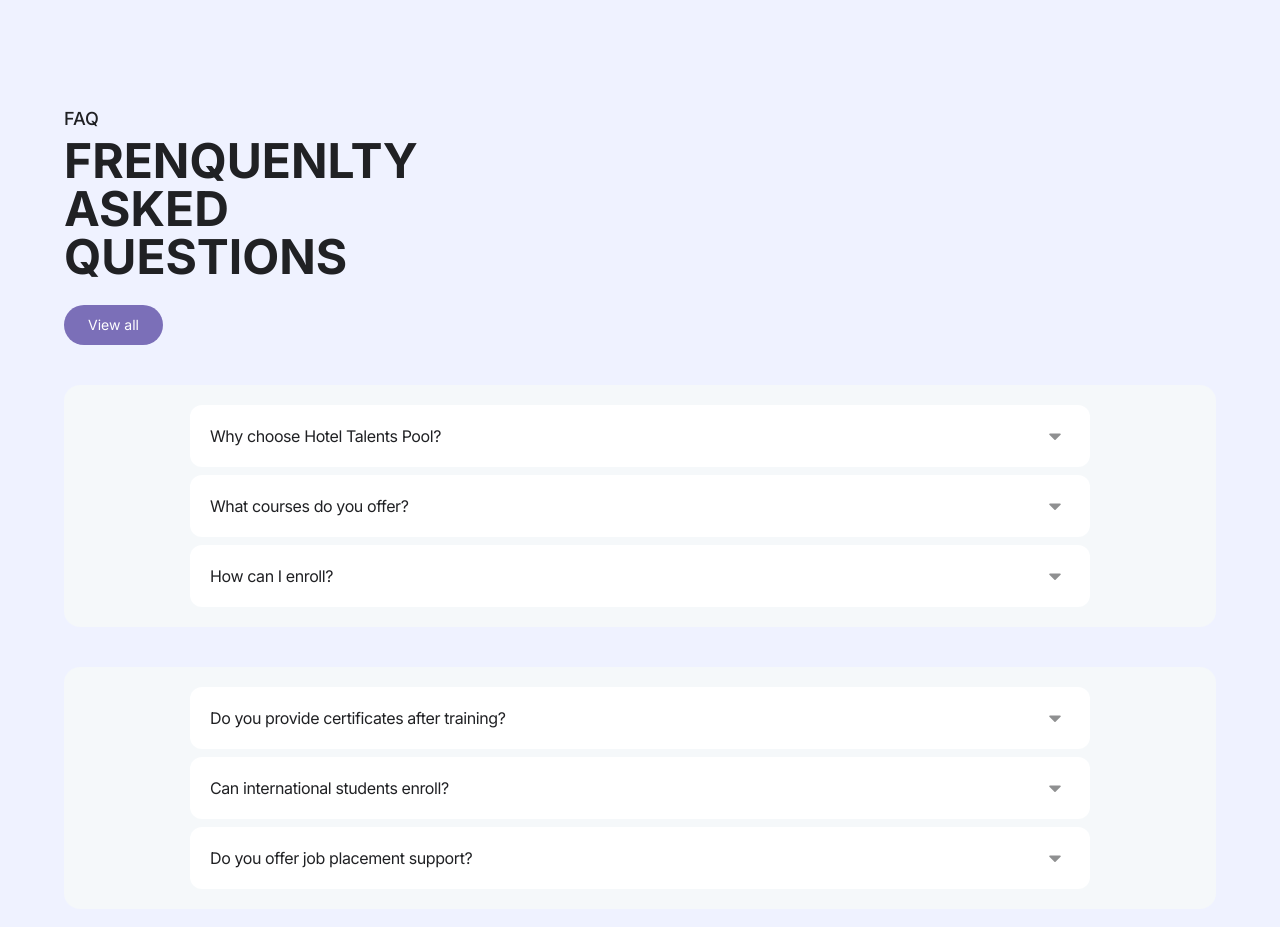
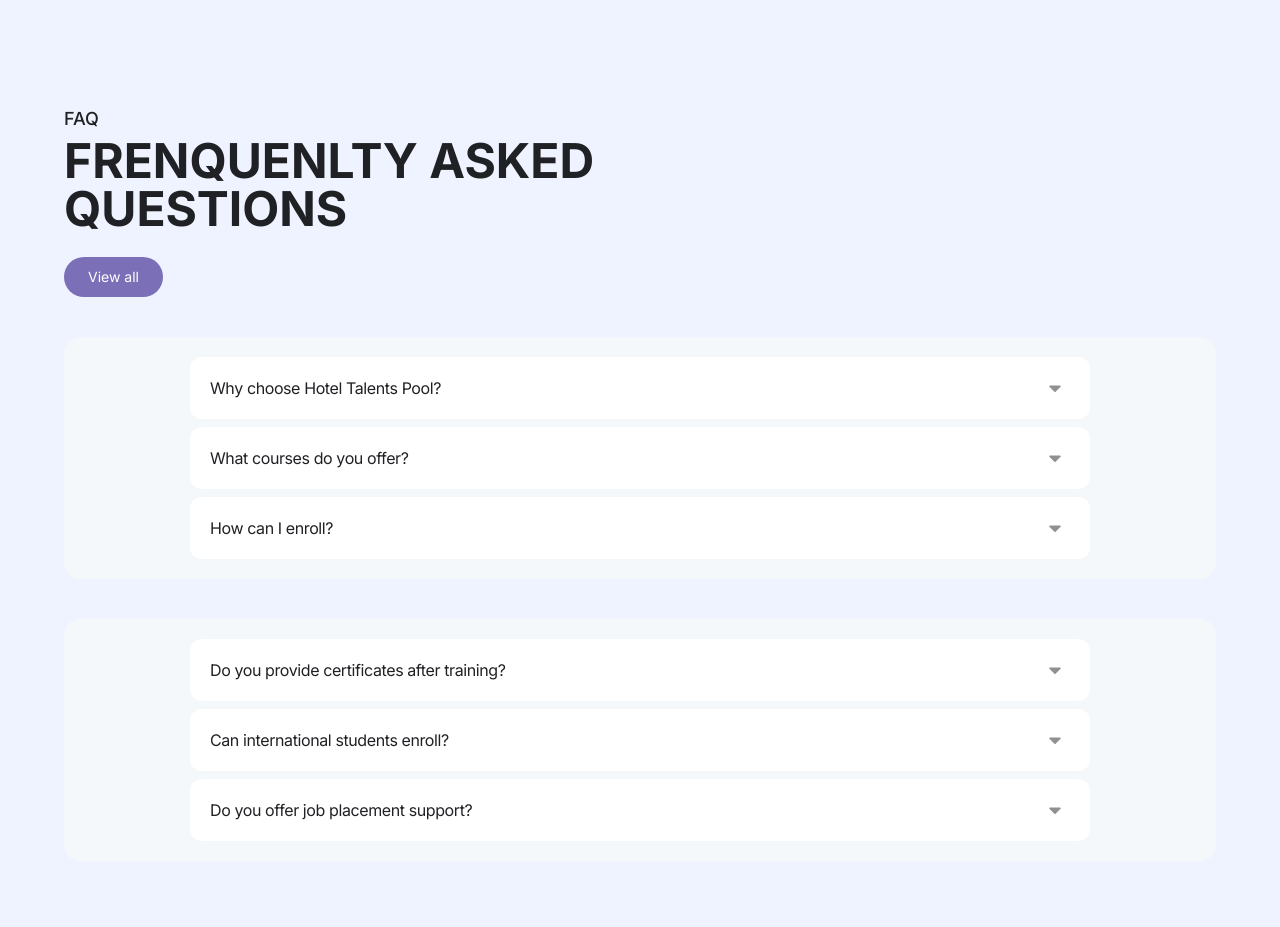
Before and after one commit to mbonikev/hotel_talents_pool, a React (Vite) app: page /#/ in a window 1280 px wide. Shown: the part 2160-3087 px from the top of the page. Built offline with nearby package versions, Linux system fonts and the light colour scheme; what ldrs would draw is missing.

Commit message:
Stalker-commit: src/components/Queries.jsx

```diff
--- a/src/components/Queries.jsx
+++ b/src/components/Queries.jsx
@@ -14,9 +14,9 @@ function Queries() {
   };
   return (
     <div className="w-full py-10 px-16 max-lg:px-5 max-lg:pt-0 flex flex-col text-dark-text">
-      <div className="w-fit h-fit flex flex-col gap-1 ">
+      <div className="w-1/2 h-fit flex flex-col gap-1 ">
         <h1 className="text-lg font-medium">{FAQSectionSection.sectionTitle}</h1>
-        <h1 className="text-5xl font-bold w-fit max-w-[300px] uppercase ">
+        <h1 className="text-5xl font-bold w-full uppercase ">
           {FAQSectionSection.HeaderTitle}
         </h1>
 
```
